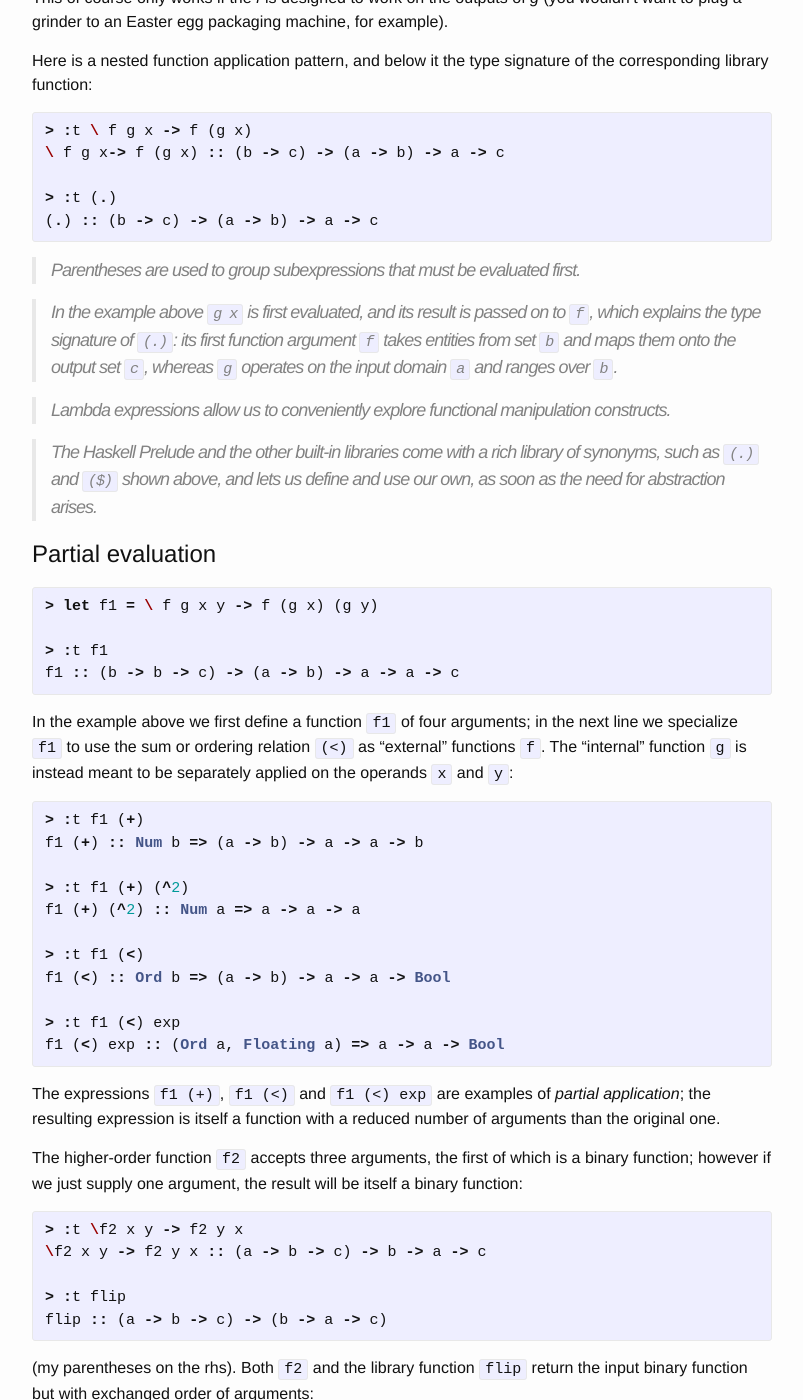
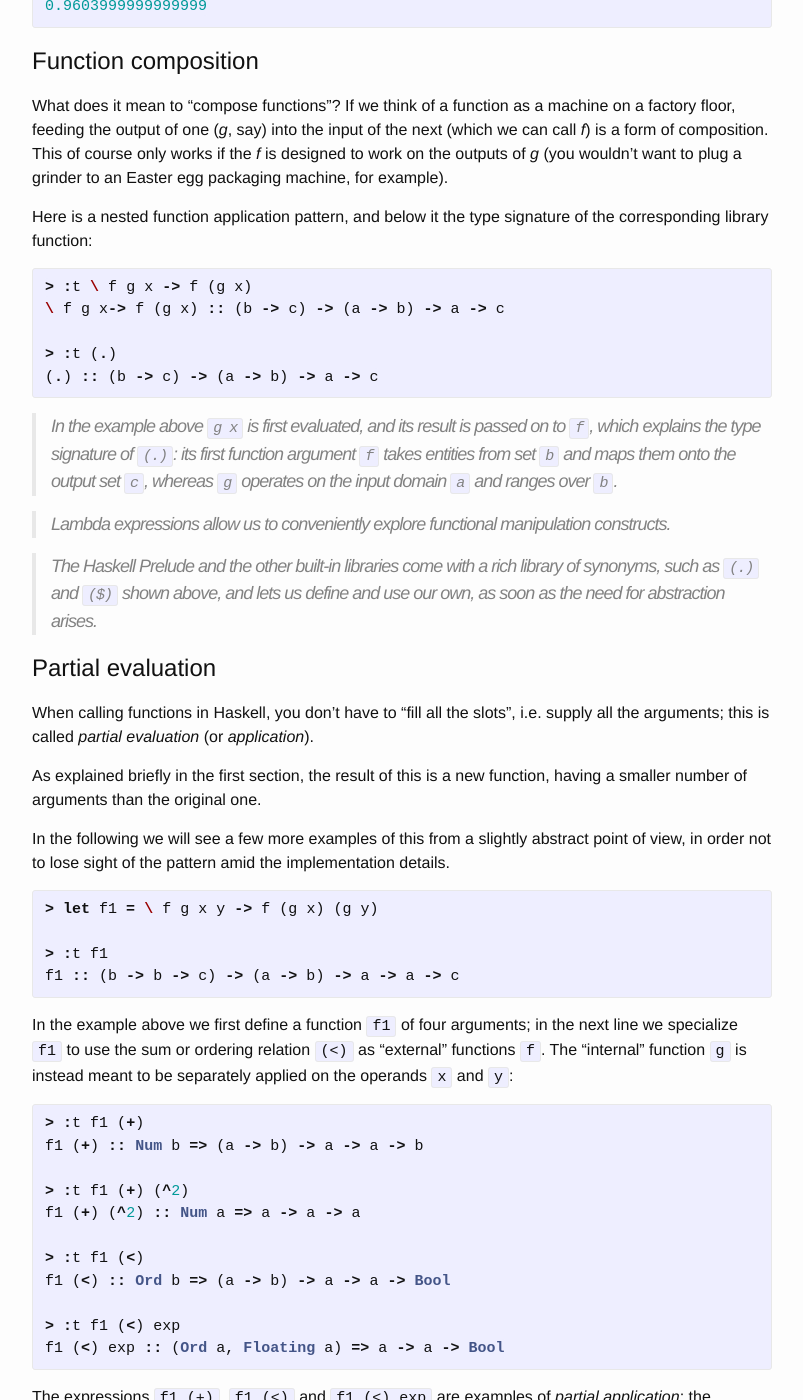
Before and after one commit to ocramz/ocramz.github.io, a Jekyll site: the page built from _posts/2015-08-21-haskell-tut-v1.markdown, in a window 1280 px wide and 1400 px high, scrolled down 6488 px. Shown: the whole window, without its empty margins (238-1041 px from the left). Built offline with Jekyll 4.4.1, drawn with Linux system fonts in a browser that asks for light colours; Markdown is read by kramdown in place of the engine named in the settings; formulas are drawn with MathJax 3; some of the changed text lies outside the part shown.

Commit message:
blog update

```diff
--- /dev/null
+++ b/_posts/.#2015-08-21-haskell-tut-v1.markdown
@@ -0,0 +1 @@
+ocramz@fermi.local.5625
--- a/_posts/2015-08-21-haskell-tut-v1.markdown
+++ b/_posts/2015-08-21-haskell-tut-v1.markdown
@@ -22,6 +22,7 @@
 If we input an expression that already has a value associated, GHCi computes and prints the expression value on the next line.
 If, on the other hand, we ask for the type of an expression `x` with `:t x`, the interpreter outputs this after a double colon.
 
+> Parentheses are used to group subexpressions that must be evaluated first.
 
 Each example builds on the previous one, starting from self-explanatory concepts;
 the reader is encouraged to install the latest version of the [Glasgow Haskell Compiler suite](http://www.haskell.org/ghc) suite and try/modify the examples, in the given order; it's much more fun and instructive than just reading through!
@@ -205,6 +206,10 @@
 It is very instructive to have a look at the [Haskell Prelude](https://hackage.haskell.org/package/base-4.8.0.0/docs/src/GHC-Base.html), the core library of the language.
 
 
+# Tuples
+
+Immutable, ordered collections of data are called _tuples_, following the algebraic convention.
+Tuples are not meant to stream data but only
 
 
 --------
@@ -294,8 +299,6 @@
 (.) :: (b -> c) -> (a -> b) -> a -> c
 {% endhighlight %}
 
-> Parentheses are used to group subexpressions that must be evaluated first.
-
 > In the example above `g x` is first evaluated, and its result is passed on to `f`, which explains the type signature of `(.)`: its first function argument `f` takes entities from set `b` and maps them onto the output set `c`, whereas `g` operates on the input domain `a` and ranges over `b`.
 
 > Lambda expressions allow us to conveniently explore functional manipulation constructs.
@@ -309,6 +312,12 @@
 
 
 # Partial evaluation
+
+When calling functions in Haskell, you don't have to "fill all the slots", i.e. supply all the arguments; this is called _partial evaluation_ (or _application_).
+
+As explained briefly in the first section, the result of this is a new function, having a smaller number of arguments than the original one.
+
+In the following we will see a few more examples of this from a slightly abstract point of view, in order not to lose sight of the pattern amid the implementation details.
 
 {% highlight haskell %}
 
```
Also changed, not shown: 2 other files.
